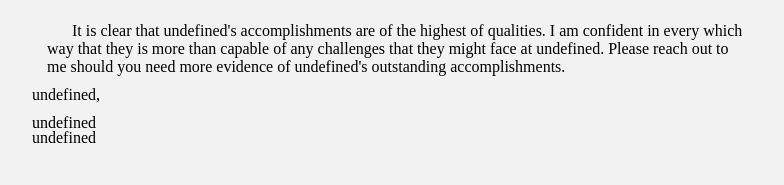
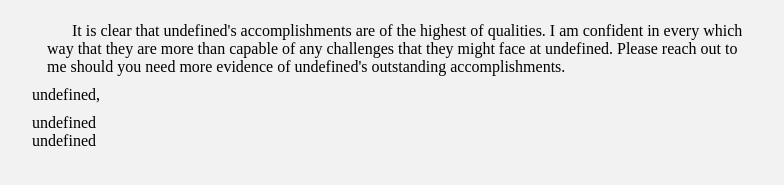
Before and after one commit to ddeniro/formsproject, a plain HTML site: page recommendLetter.html in a window 1280 px wide. Shown: the part 471-656 px from the top of the page, 244-1028 px from the left. Drawn offline with Linux system fonts and the light colour scheme.

Commit message:
just cleaned code looks

```diff
--- a/recommendLetter.html
+++ b/recommendLetter.html
@@ -17,7 +17,6 @@
             min-height: 100vh;
             background: #f2f2f2;
         }
-
         #head {
             text-align: center;
             padding-top: 25px;
@@ -41,29 +40,14 @@
             padding-right: 15px;
         }
         #goodbye {
-            display: grid;
-            grid-template-columns: 50% 50%;
-
-            overflow: visible;
-
             margin-top: 10px;
             margin-left: 0px;
         }
         #parting {
             margin-bottom: 10px;
         }
-        #your-name, #your-instit {
-            grid-column: 1 / 2;
-            grid-row: 2 / 3;
-        }
-        #your-instit {
-            margin-top: 15px;
-        }
 
-        #parting, #your-name, #your-instit {
-            grid-column: 1 / 2;
-        }
-
+        /* Media queries for screen size- to keep the letter in the middle of the screen and prevent the paragraphs from being one line.*/
         @media screen and (min-width: 700px ) {
             body {
                 margin-left: 15%;
@@ -85,7 +69,6 @@
                 margin-right: 30%;
             }
         }
-
     </style>
 </head>
 <body>
@@ -94,6 +77,7 @@
         <p id="date"></p>
     </div>
 
+    <!-- This is the letter body and greeting.-->
     <div id="letter-body">
         <h3 id="greeting">To Whom It May Concern at [addressee],</h3>
 
@@ -106,23 +90,19 @@
         </p>
 
         <p class="paragraph" id="third-para">
-            It is clear that [firstName]'s accomplishments are of the highest of qualities. I am confident in every which way that [gender] is more than capable of any challenges that [gender] might face at [addressee]. Please reach out to me should you need more evidence of [firstName]'s outstanding accomplishments.
+            It is clear that [firstName]'s accomplishments are of the highest of qualities. I am confident in every which way that they are more than capable of any challenges that [gender] might face at [addressee]. Please reach out to me should you need more evidence of [firstName]'s outstanding accomplishments.
         </p>
 
         <div id="goodbye">
-                <p id="parting">[parting],</p>
-                <p id="your-name">[yourName]</p>
-                <p id="your-instit">[yourInstit]</p>
-
+            <p id="parting">[parting],</p>
+            <p id="your-name">[yourName]</p>
+            <p id="your-instit">[yourInstit]</p>
         </div>
     </div>
 </body>
 <script>
-
-
-
-    var queryUrl = () => { //form object from URL
-        var params = new URLSearchParams(window.location.search); //split the query string into seperate arrays
+    let queryUrl = () => { //form object from URL
+        let params = new URLSearchParams(window.location.search); //split the query string into seperate arrays
         obj = [];
         for (let p of params) { //combine the arrays into array of arrays.
             obj.push(p);
@@ -139,9 +119,8 @@
     }
 
     urlJson = queryUrl();
-
     window.addEventListener('DOMContentLoaded', function() {
-        //Create fullName and header and select paragraphs
+        //Create header and select paragraphs
         let head = document.getElementById('head');
         let firstParagraph = document.getElementById('first-para');
         let secondParagraph = document.getElementById('second-para');
@@ -175,15 +154,14 @@
             genderPos = pronouns[2][1];
         }
 
-
         //Replacing lots of the words here in the letter body.
         //genders
         replaceWord('first-para','genderPos',genderPos);
         [1,2].forEach(i => {
             replaceWord('second-para','genderPos',genderPos);
             replaceWord('second-para','gender',gender);
-            replaceWord('third-para','gender',gender);
         });
+        replaceWord('third-para','gender',gender);
 
         //greetings, names, titles,
         let addressee = urlJson.addressee;
@@ -236,12 +214,6 @@
         replaceWord('parting', 'parting', parting);
         replaceWord('your-name', 'yourName', yourName);
         replaceWord('your-instit', 'yourInstit', yourInstit);
-
-
-
     });
-
-
-
 </script>
 </html>
```
Also changed, not shown: index.html (+1 -7 lines).
